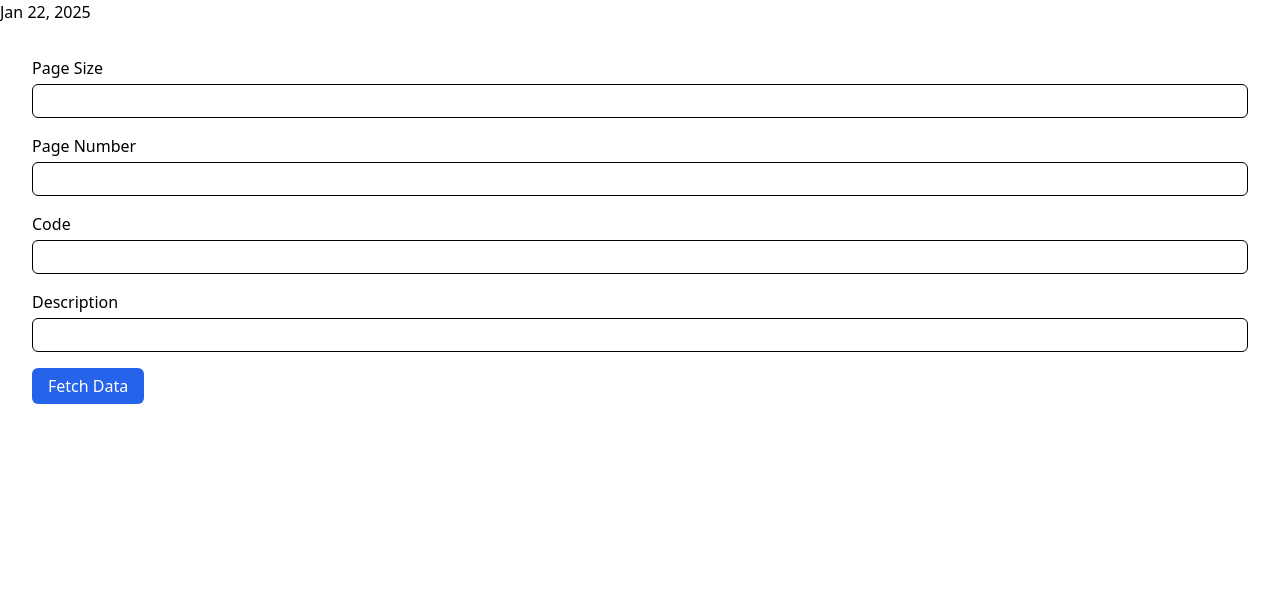
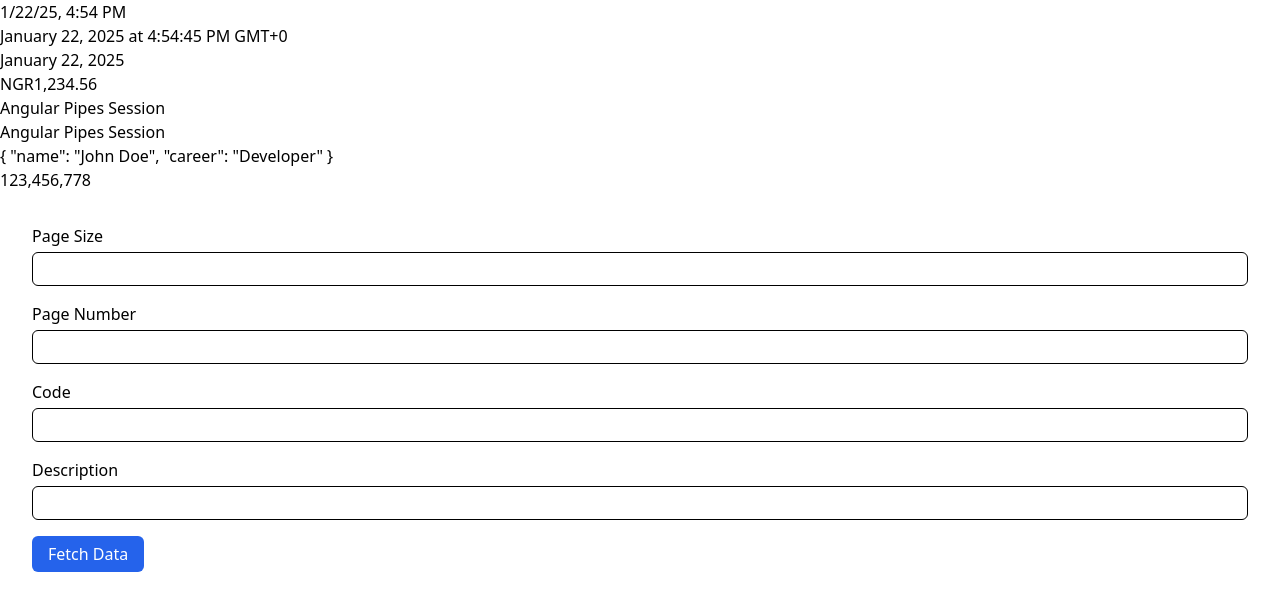
Before and after one commit to FidelBwire/api_demo, an Angular app: page / in a window 1280 px wide. Shown: the top 610 px of the page. Built offline with nearby package versions, Linux system fonts and the light colour scheme.

Commit message:
Implementing pipes

```diff
--- a/src/app/app.module.ts
+++ b/src/app/app.module.ts
@@ -7,12 +7,14 @@
 import { FormsModule, ReactiveFormsModule } from '@angular/forms';
 import { NotificationComponent } from './components/notification/notification.component';
 import { PipesImplementationComponent } from './components/pipes-implementation/pipes-implementation.component';
+import { CapitalizePipe } from './pipes/capitalize.pipe';
 
 @NgModule({
   declarations: [
     AppComponent,
     NotificationComponent,
-    PipesImplementationComponent
+    PipesImplementationComponent,
+    CapitalizePipe
   ],
   imports: [
     BrowserModule,
--- a/src/app/components/pipes-implementation/pipes-implementation.component.html
+++ b/src/app/components/pipes-implementation/pipes-implementation.component.html
@@ -1,3 +1,30 @@
 <div class="">
-  <p>{{1737564885825 | date}}</p>
+  <p>{{1737564885825 | date: 'short'}}</p>
+  <p>{{1737564885825 | date: 'long'}}</p>
+  <p>{{1737564885825 | date: 'longDate'}}</p>
 </div>
+
+<div class="">
+  <p>{{1234.56 | currency: 'NGR'}}</p>
+</div>
+
+<div class="">
+  <p>{{'angular,pipes,session' | capitalize }}</p>
+</div>
+
+<div class="">
+  <p>{{'angular pipes session' | titlecase }}</p>
+</div>
+
+<div class="">
+  <p>{{
+    {
+      name: 'John Doe',
+      career: 'Developer'
+    } | json
+  }}</p>
+</div>
+
+<div class="">
+  <p>{{ 123456778 | number }}</p>
+</div>
--- /dev/null
+++ b/src/app/pipes/capitalize.pipe.ts
@@ -0,0 +1,16 @@
+import { Pipe, PipeTransform } from '@angular/core';
+
+@Pipe({
+  name: 'capitalize'
+})
+export class CapitalizePipe implements PipeTransform {
+
+  transform(value: string): unknown {
+    if (value == null)
+      return '';
+    else {
+      return value.split(',').map(val => val.charAt(0).toUpperCase() + val.slice(1).toLowerCase()).join(' ');
+    }
+  }
+
+}
```
Also changed, not shown: 1 other file (tests, documents, lock files or other folders).
